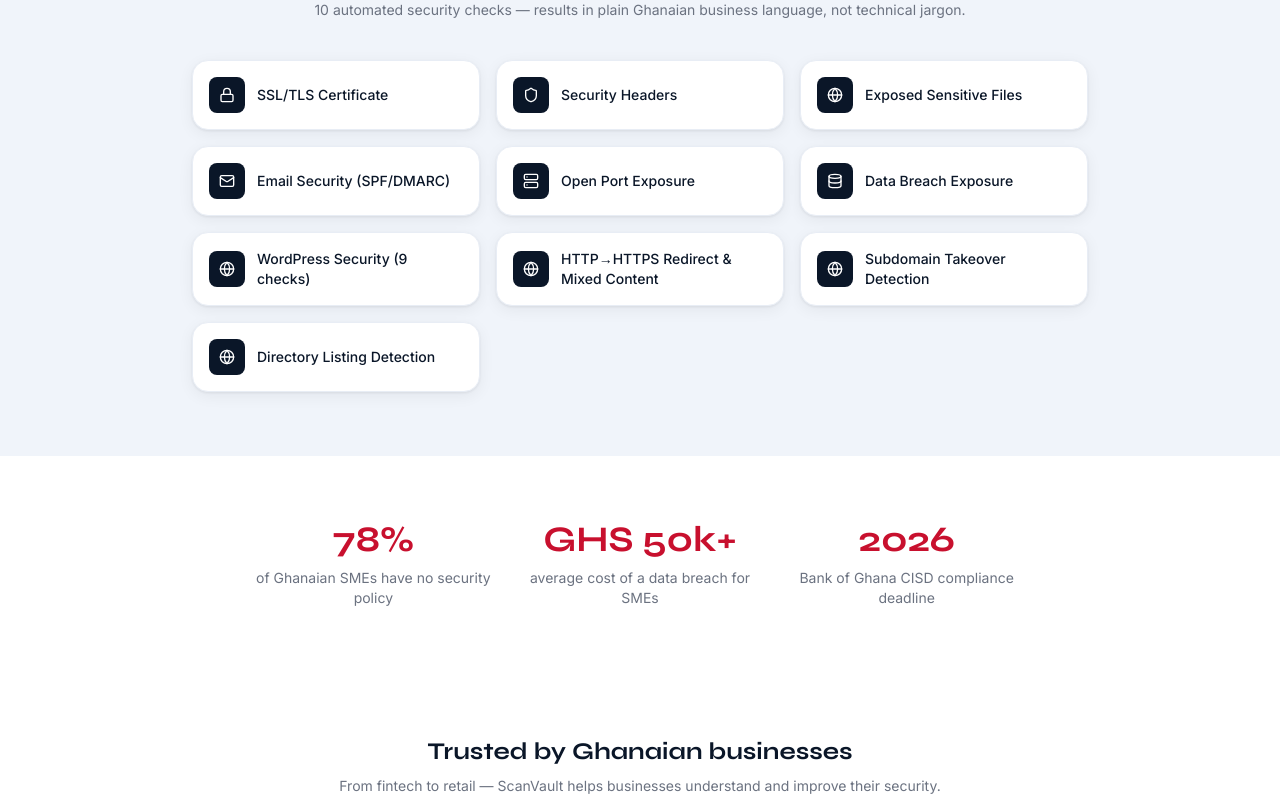
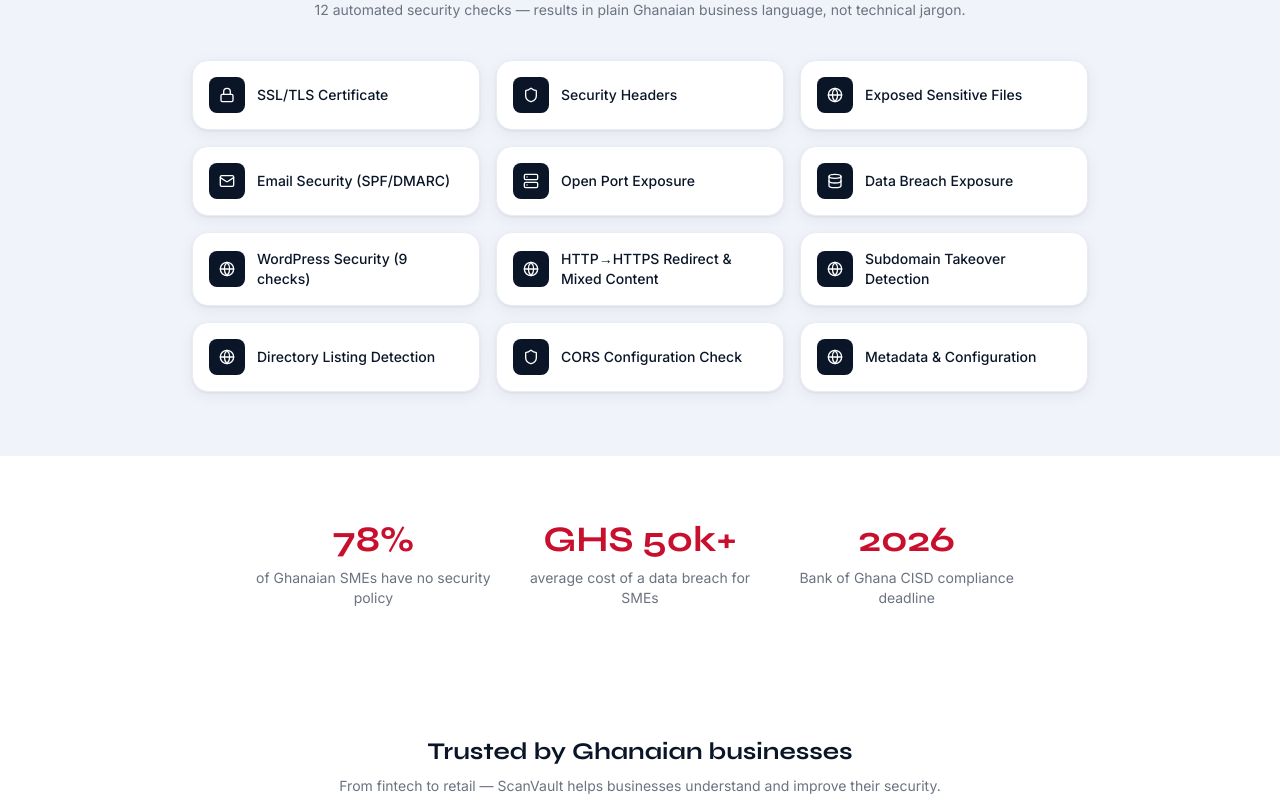
Before and after one commit to yussif4112mohammed/CyberGh, a Next.js app: page / in a window 1280 px wide. Shown: the part 952-1749 px from the top of the page. Built offline with nearby package versions, Linux system fonts and the light colour scheme; no server answers; the database is empty.

Commit message:
design: update landing page checks list to include CORS and Metadata cards

```diff
--- a/app/page.tsx
+++ b/app/page.tsx
@@ -15,6 +15,8 @@ const CHECKS_DISPLAY = [
   { icon: Globe,    label: 'HTTP→HTTPS Redirect & Mixed Content' },
   { icon: Globe,    label: 'Subdomain Takeover Detection' },
   { icon: Globe,    label: 'Directory Listing Detection' },
+  { icon: Shield,   label: 'CORS Configuration Check' },
+  { icon: Globe,    label: 'Metadata & Configuration' },
 ];
 
 const STATS = [
@@ -92,6 +94,8 @@ export default function HomePage() {
       'Running WordPress security checks...',
       'Running subdomain checks...',
       'Checking directory listing...',
+      'Auditing CORS policies...',
+      'Analyzing robots.txt & security.txt...',
       'Calculating security score...',
     ];
 
```
Also changed, not shown: 1 other file (tests, documents, lock files or other folders).
